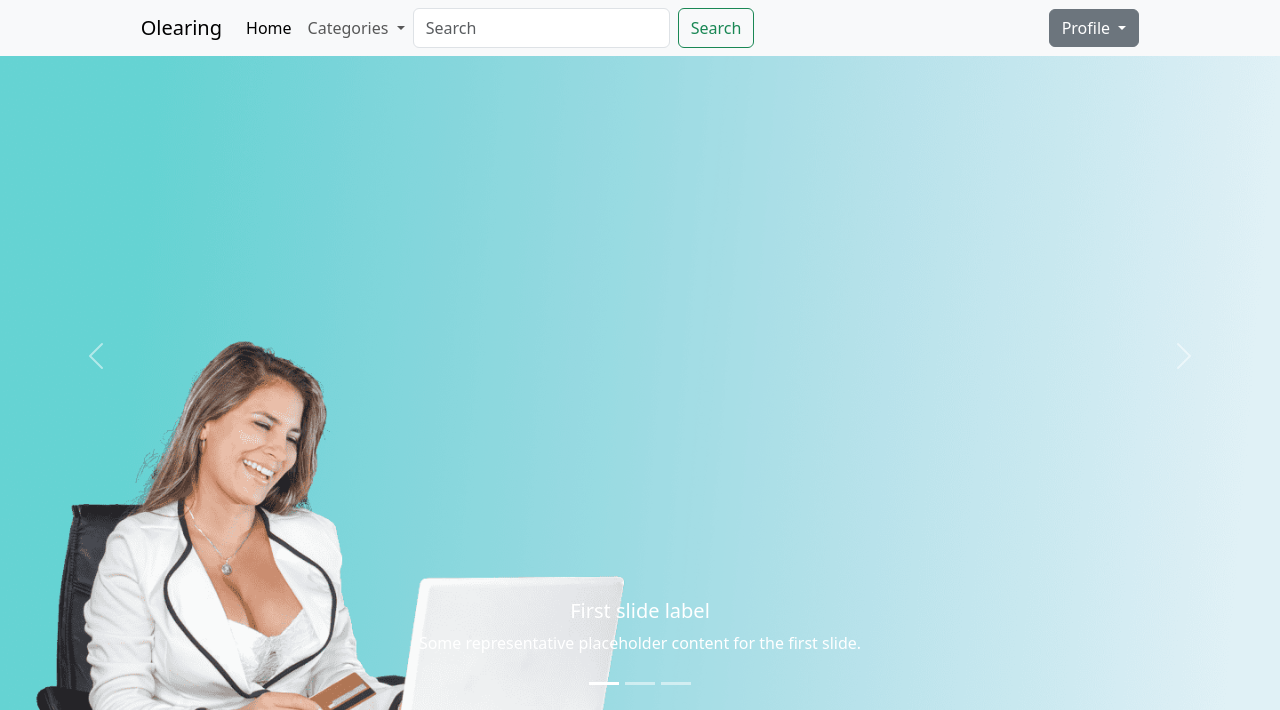
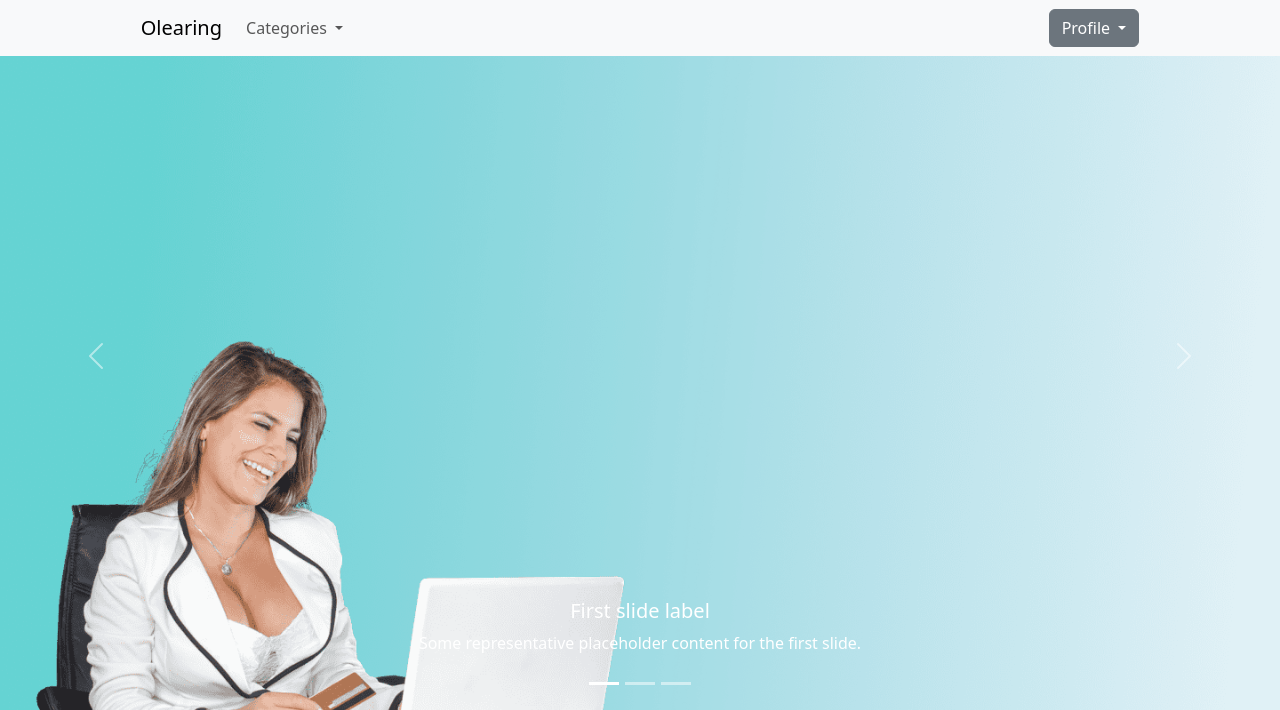
Before and after one commit to ramsendang/OLearing, a PHP site: page /index.php in a window 1280 px wide. Shown: the top 710 px of the page. Run offline with PHP 8.4, Linux system fonts and the light colour scheme; data that the repository does not hold is empty; some libraries are stand-ins or nearby versions.

Commit message:
removed search bar from the navigation menu

```diff
--- a/frontend/component/header.php
+++ b/frontend/component/header.php
@@ -27,9 +27,6 @@
                         </button>
                         <div class="collapse navbar-collapse" id="navbarSupportedContent">
                         <ul class="navbar-nav me-auto mb-2 mb-lg-0">
-                            <li class="nav-item">
-                            <a class="nav-link active" aria-current="page" href="index.php">Home</a>
-                            </li>
                             <li class="nav-item dropdown">
                                 <a class="nav-link dropdown-toggle" href="#" role="button" data-bs-toggle="dropdown" aria-expanded="false">
                                     Categories
@@ -50,10 +47,6 @@
 
                                 </ul>
                             </li>
-                            <form class="d-flex" role="search">
-                                <input class="form-control me-2" type="search" placeholder="Search" aria-label="Search">
-                                <button class="btn btn-outline-success" type="submit">Search</button>
-                            </form>
                         </ul>
                         <div class="dropdown">
                             <button class="btn btn-secondary dropdown-toggle bord" type="button" data-bs-toggle="dropdown" aria-expanded="false">
```
